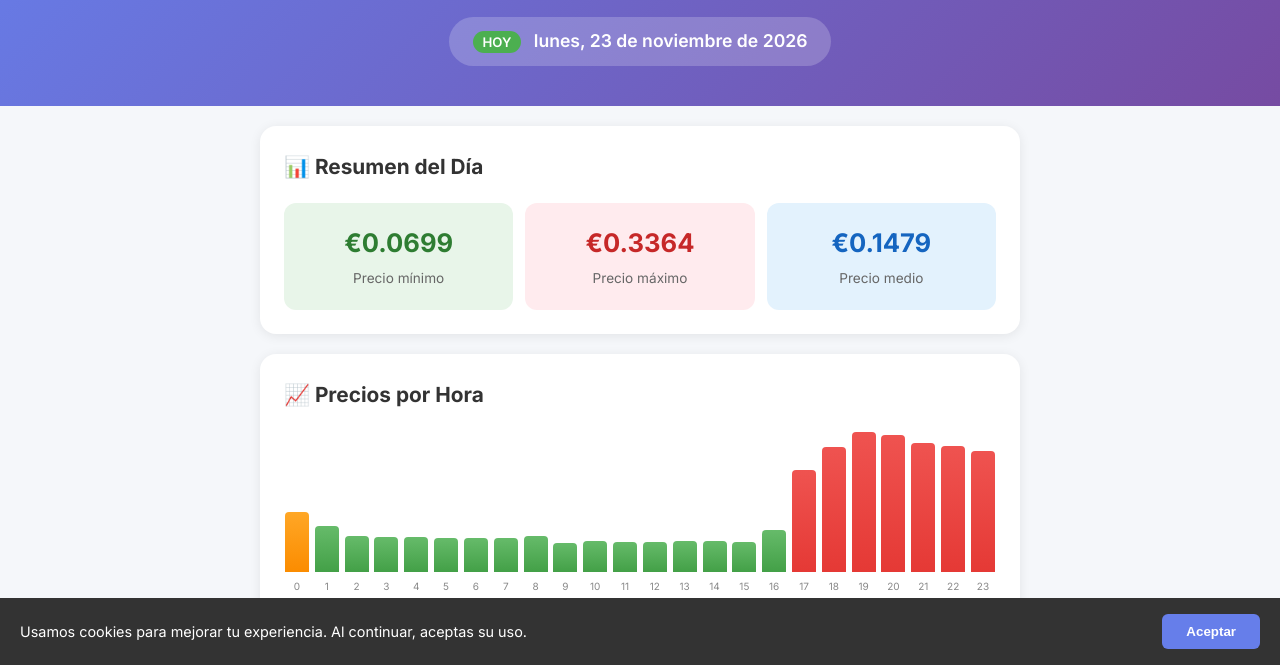
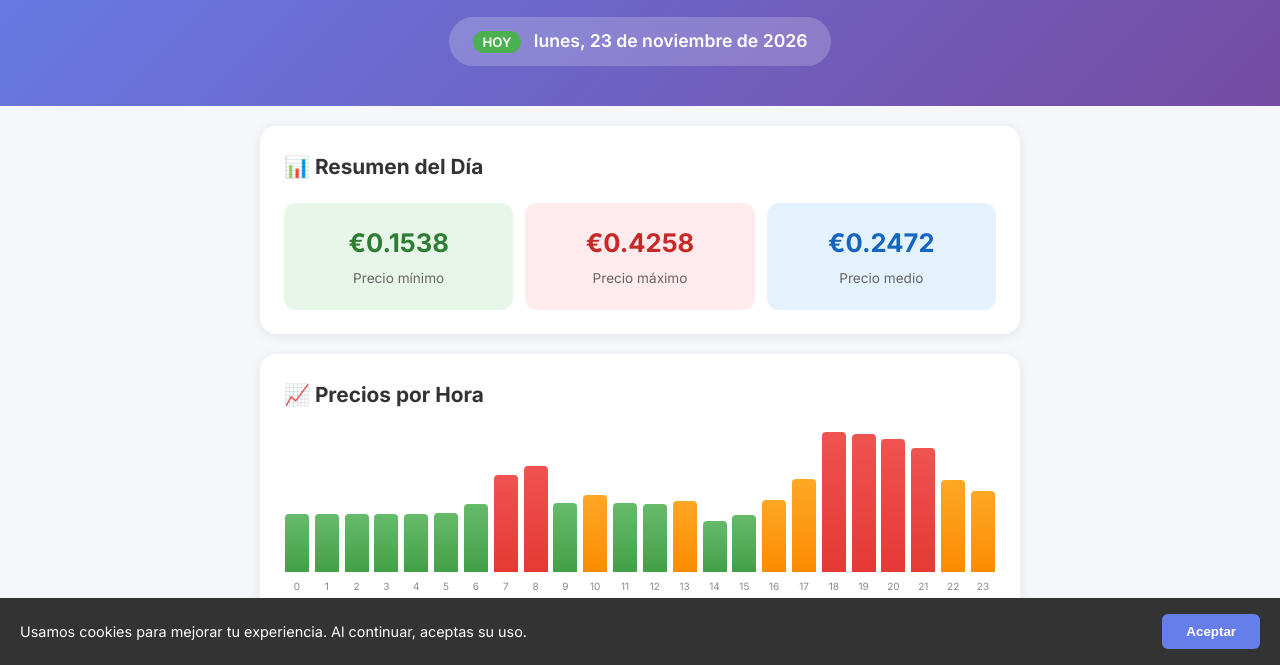
Before and after one commit to plc105226-byte/luzfacil, a plain HTML site: page index.html in a window 1280 px wide. Shown: the part 135-800 px from the top of the page. Drawn offline with Linux system fonts and the light colour scheme.

Commit message:
Update prices for 2026-11-23

```diff
--- a/index.html
+++ b/index.html
@@ -566,30 +566,30 @@
   <script>
     // PRICE DATA - Updated by update_prices.R
     const priceData = [
-      { hour: 0, price: 143.4 },
-      { hour: 1, price: 110.4 },
-      { hour: 2, price: 85.0 },
-      { hour: 3, price: 82.9 },
-      { hour: 4, price: 83.9 },
-      { hour: 5, price: 81.2 },
-      { hour: 6, price: 81.2 },
-      { hour: 7, price: 80.2 },
-      { hour: 8, price: 86.4 },
-      { hour: 9, price: 69.9 },
-      { hour: 10, price: 73.6 },
-      { hour: 11, price: 72.0 },
-      { hour: 12, price: 71.9 },
-      { hour: 13, price: 73.3 },
-      { hour: 14, price: 72.9 },
-      { hour: 15, price: 71.4 },
-      { hour: 16, price: 100.1 },
-      { hour: 17, price: 244.1 },
-      { hour: 18, price: 299.9 },
-      { hour: 19, price: 336.4 },
-      { hour: 20, price: 328.4 },
-      { hour: 21, price: 309.7 },
-      { hour: 22, price: 302.0 },
-      { hour: 23, price: 289.2 }
+      { hour: 0, price: 177.2 },
+      { hour: 1, price: 175.8 },
+      { hour: 2, price: 175.8 },
+      { hour: 3, price: 175.4 },
+      { hour: 4, price: 175.5 },
+      { hour: 5, price: 179.3 },
+      { hour: 6, price: 205.7 },
+      { hour: 7, price: 293.4 },
+      { hour: 8, price: 322.1 },
+      { hour: 9, price: 209.4 },
+      { hour: 10, price: 233.0 },
+      { hour: 11, price: 208.2 },
+      { hour: 12, price: 207.3 },
+      { hour: 13, price: 215.2 },
+      { hour: 14, price: 153.8 },
+      { hour: 15, price: 173.1 },
+      { hour: 16, price: 219.7 },
+      { hour: 17, price: 283.1 },
+      { hour: 18, price: 425.8 },
+      { hour: 19, price: 417.8 },
+      { hour: 20, price: 405.2 },
+      { hour: 21, price: 377.1 },
+      { hour: 22, price: 278.6 },
+      { hour: 23, price: 245.8 }
     ];
 
     function getSpainTime() {
```
